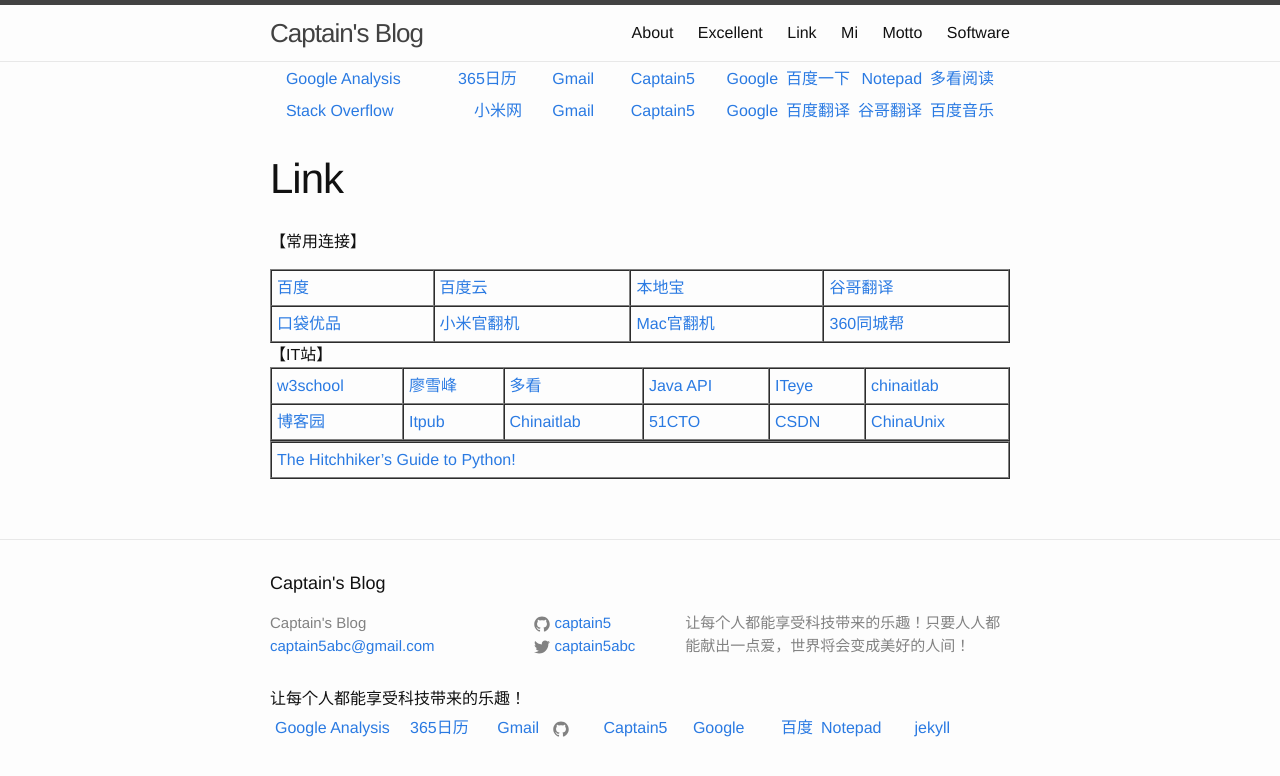
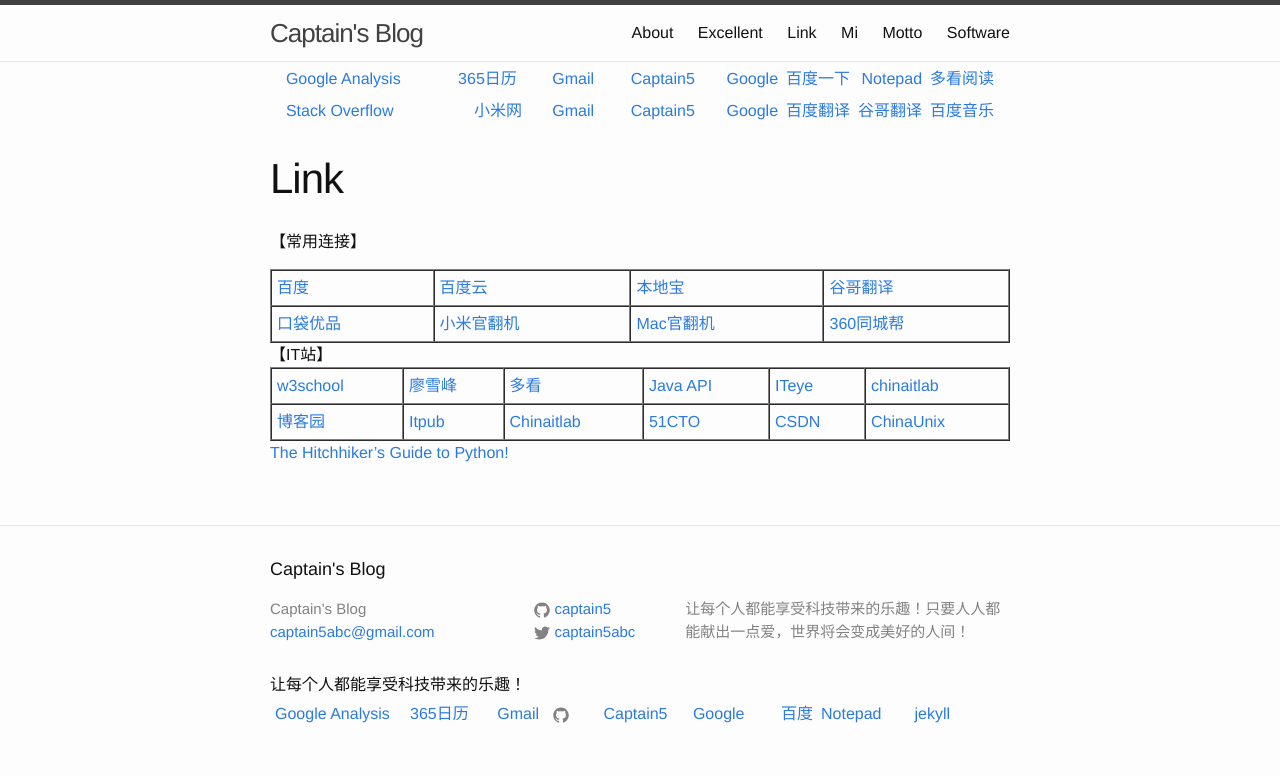
Before and after one commit to captain5/captain5.github.io, a Jekyll site: the page built from link.html, in a window 1280 px wide. Shown: the top 776 px of the page. Built offline with Jekyll 4.4.1, drawn with Linux system fonts in a browser that asks for light colours.

Commit message:
Update link.html

```diff
--- a/link.html
+++ b/link.html
@@ -37,8 +37,5 @@
   <td><a href="http://www.chinaunix.net/" target="_blank">ChinaUnix</a></td>
   </tr>
 </table>
-
-<table cellpadding=5 border=1 cellspacing="0" width=100%>
-  <tr><td><a href="http://docs.python-guide.org/en/latest//" target="_blank">The Hitchhiker’s Guide to Python!</a></td>
-  </tr>
-</table>
+<p>
+<a href="http://docs.python-guide.org/en/latest//" target="_blank">The Hitchhiker’s Guide to Python!</a>
```
